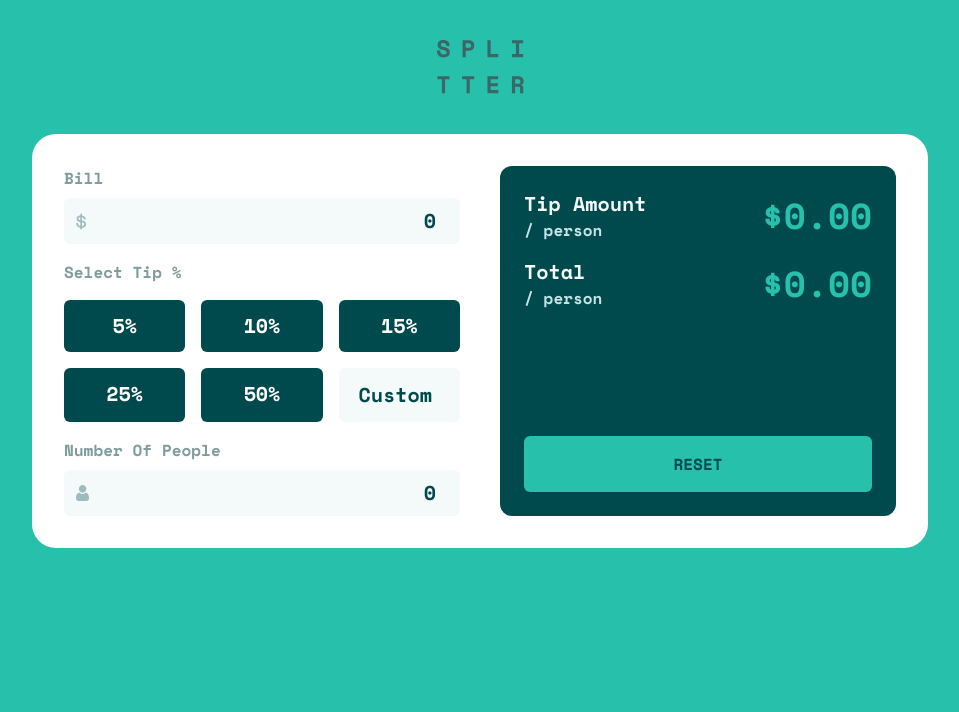
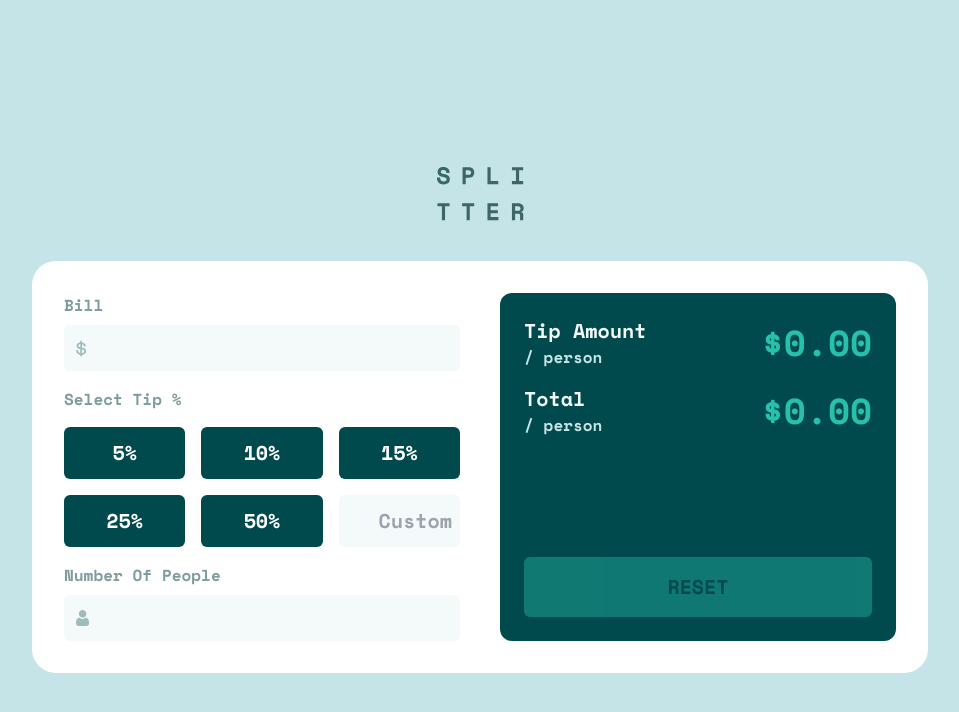
Before and after one commit to dylan-dot-c/tip-generator, a Vue app: page / in a window 1280 px wide. Shown: the top 712 px of the page, without its empty margins (160-1119 px from the left). Built offline with nearby package versions, Linux system fonts and the light colour scheme.

Commit message:
fixed all the weird issues I had

```diff
--- a/src/App.vue
+++ b/src/App.vue
@@ -1,35 +1,28 @@
 <script setup lang="ts">
-import HeaderLogo from './components/HeaderLogo.vue'
-import IconInput from './components/IconInput.vue'
-import TipSummary from './components/TipSummary.vue'
-import { ref, onMounted } from 'vue'
-import useFormStore from './stores/form'
+import HeaderLogo from "./components/HeaderLogo.vue";
+import IconInput from "./components/IconInput.vue";
+import TipSummary from "./components/TipSummary.vue";
+import { ref, onMounted } from "vue";
+import useFormStore from "./stores/form";
 
-const tipVals = [5, 10, 15, 25, 50]
-const customValue = ref(0)
-const { data } = useFormStore()
-const customInput = ref<HTMLInputElement | null>(null)
+const tipVals = [5, 10, 15, 25, 50];
+const { data } = useFormStore();
+const customInput = ref<HTMLInputElement | null>(null);
 
 onMounted(() => {
-  console.log('Mounted', customInput)
+  console.log("Mounted", customInput);
   if (customInput.value) {
     // customInput.value.focus();
-    customInput.value.value = ''
+    customInput.value.value = "";
   }
-})
-
-const handleCustomClick = () => {
-  data.tipPercentage = 0
-  if (customInput.value) {
-    customInput.value.focus()
-    data.useCustom = true
-  }
-}
+});
 </script>
 
 <template>
   <HeaderLogo />
-  <main class="bg-white md:rounded-3xl rounded-t-3xl mt-10 xl:max-w-4xl m-auto p-8">
+  <main
+    class="bg-white md:rounded-3xl rounded-t-3xl rounded-b-none mt-10 xl:max-w-4xl m-auto p-8"
+  >
     <form
       class="space-y-4 md:space-y-0 md:grid md:grid-cols-2 md:gap-10"
       @submit.prevent
@@ -43,43 +36,29 @@ const handleCustomClick = () => {
         <div>
           <span class="mb-4 text-grayish-cyan">Select Tip %</span>
           <div class="grid grid-cols-2 gap-4 mt-4 md:grid-cols-3">
-            <label
+            <button
               v-for="number in tipVals"
               :key="number"
-              :for="'id' + number"
+              class="focus:outline-yellow-500 focus:outline-3 transition"
               :class="{
-                'bg-very-dark-cyan text-white': number !== data.tipPercentage,
-                'bg-strong-cyan text-very-dark-cyan': number == data.tipPercentage
+                'bg-strong-cyan text-very-dark-cyan': number == data.tipPercentage,
+                'bg-very-dark-cyan text-white': number != data.tipPercentage,
               }"
-              class="rounded-md text-center text-xl font-semibold w-full p-3 cursor-pointer transition"
+              @click="
+                data.tipPercentage = number;
+                data.useCustom = false;
+              "
             >
-              <input
-                type="radio"
-                :value="number"
-                :id="'id' + number"
-                name="tipVal"
-                v-model="data.tipPercentage"
-                class="hidden"
-                @click="data.useCustom = false"
-              />
-              <span class=""> {{ number }}% </span>
-            </label>
-            <div>
-              <input type="radio" name="tipVal" id="custom" :value="customValue" class="hidden" />
-              <label for="custom">
-                <span
-                  ><input
-                    v-model="data.customPercentage"
-                    type="number"
-                    name="custom"
-                    placeholder="Custom"
-                    id="custom"
-                    ref="customInput"
-                    @click="handleCustomClick"
-                    class="text-right text-very-dark-cyan text-xl p-3 w-full bg-very-light-cyan placeholder:text-very-dark-cyan placeholder:font-bold border border-transparent focus:border-strong-cyan outline-none rounded-md"
-                /></span>
-              </label>
-            </div>
+              {{ number }}%
+            </button>
+            <input
+              placeholder="Custom"
+              v-model="data.customPercentage"
+              @click="
+                data.useCustom = true;
+                data.tipPercentage = 0;
+              "
+            />
           </div>
         </div>
 
--- a/src/assets/main.css
+++ b/src/assets/main.css
@@ -10,6 +10,13 @@
     font-weight: 700;
   }
   body {
-    @apply bg-strong-cyan;
+    @apply bg-light-gray-cyan md:h-screen md:grid md:place-items-center;
+  }
+  button {
+    @apply rounded-md text-center text-xl font-semibold p-3 cursor-pointer transition;
+  }
+
+  input {
+    @apply p-2 pl-8 text-right w-full outline-none rounded-md text-xl font-space-mono text-very-dark-cyan font-bold bg-very-light-cyan cursor-pointer focus:border-strong-cyan focus:border;
   }
 }
--- a/src/components/IconInput.vue
+++ b/src/components/IconInput.vue
@@ -1,26 +1,27 @@
 <script setup lang="ts">
-import dollarIcon from '../assets/images/icon-dollar.svg'
-import personIcon from '../assets/images/icon-person.svg'
-import useFormData from '../stores/form'
-import { ref } from 'vue'
+import dollarIcon from "../assets/images/icon-dollar.svg";
+import personIcon from "../assets/images/icon-person.svg";
+import useFormData from "../stores/form";
+import { ref } from "vue";
 
 const icons = {
   dollar: dollarIcon,
-  person: personIcon
-}
+  person: personIcon,
+};
 
 type Props = {
-  icon: 'dollar' | 'person'
-  name: 'persons' | 'tipPercentage' | 'bill'
-  label: string
-}
+  icon: "dollar" | "person";
+  name: "persons" | "tipPercentage" | "bill";
+  label: string;
+};
 
-const props = defineProps<Props>()
-const { icon, name, label } = props
-const { data } = useFormData()
+const props = defineProps<Props>();
+const { icon, name, label } = props;
+const { data } = useFormData();
 
 // Generate a unique ID for the input
-const inputId = ref(`input-${name}-${Math.random().toString(36).substr(2, 9)}`)
+const inputId = ref(`input-${name}-${Math.random().toString(36).substr(2, 9)}`);
+const inputRef = ref<HTMLInputElement | null>(null);
 </script>
 
 <template>
@@ -33,6 +34,7 @@ const inputId = ref(`input-${name}-${Math.random().toString(36).substr(2, 9)}`)
       <img :src="icons[icon]" alt="" class="pl-3" />
     </span>
     <input
+      ref="inputRef"
       type="number"
       :name="name"
       v-model="data[name]"
@@ -40,7 +42,7 @@ const inputId = ref(`input-${name}-${Math.random().toString(36).substr(2, 9)}`)
       class="p-2 pl-8 text-right w-full outline-none rounded-md text-xl font-space-mono text-very-dark-cyan font-bold bg-very-light-cyan cursor-pointer focus:border-strong-cyan focus:border"
       :class="{
         'border-red-400 border': data.error[name],
-        'border border-transparent': !data.error[name]
+        'border border-transparent': !data.error[name],
       }"
     />
   </div>
--- a/src/components/TipSummary.vue
+++ b/src/components/TipSummary.vue
@@ -1,12 +1,14 @@
 <script setup lang="ts">
-import TipSummaryRow from './TipSummaryRow.vue'
-import useFormStore from '../stores/form'
+import TipSummaryRow from "./TipSummaryRow.vue";
+import useFormStore from "../stores/form";
 
-const info = useFormStore()
+const info = useFormStore();
 </script>
 
 <template>
-  <div class="bg-very-dark-cyan p-6 rounded-xl flex flex-col justify-between gap-6 h-full">
+  <div
+    class="bg-very-dark-cyan p-6 rounded-xl flex flex-col justify-between gap-6 h-full"
+  >
     <div class="space-y-4">
       <TipSummaryRow title="Tip Amount" :amount="info.tipPerPerson" />
       <TipSummaryRow title="Total" :amount="info.perPersonPay" />
@@ -14,8 +16,8 @@ const info = useFormStore()
 
     <div>
       <button
-        class="bg-strong-cyan text-very-dark-cyan w-full p-4 rounded-md text-center hover:bg-light-gray-cyan transition cursor-pointer"
-        @click="info.reset()"
+        class="bg-strong-cyan text-very-dark-cyan w-full p-4 rounded-md text-center hover:bg-light-gray-cyan transition cursor-pointer opacity-40 hover:opacity-100"
+        @click="info.reset"
       >
         RESET
       </button>
--- a/src/stores/form.ts
+++ b/src/stores/form.ts
@@ -2,10 +2,10 @@ import { defineStore } from 'pinia'
 import { computed, reactive } from 'vue'
 
 export interface FormData {
-  persons: number
+  persons: string
   tipPercentage: number
-  bill: number
-  customPercentage: number
+  bill: string
+  customPercentage: string
   useCustom: boolean
   error: {
     persons: string
@@ -17,18 +17,20 @@ export interface FormData {
 // global store for the application
 const useFormStore = defineStore('form-data', () => {
   const data = reactive<FormData>({
-    persons: 0,
+    persons: '',
     tipPercentage: 0,
-    bill: 0,
+    bill: '',
     useCustom: false,
-    customPercentage: 0,
+    customPercentage: '',
     error: {
       persons: '',
       tipPercentage: '',
       bill: ''
     }
   })
-
+  // global values
+  const bill = Number(data.bill)
+  const persons = Number(data.persons)
   // helper function
   const checkFinite = (value: number) => {
     if (value == 0 || !isFinite(value)) {
@@ -41,12 +43,12 @@ const useFormStore = defineStore('form-data', () => {
   const tipPerPerson = computed(() => {
     let percent = 0
     if (data.useCustom) {
-      percent = data.customPercentage
+      percent = Number(data.customPercentage)
     } else {
       percent = data.tipPercentage
     }
 
-    const value = (data.bill * percent) / 100 / data.persons
+    const value = (bill * percent) / 100 / persons
     if (value == Infinity) {
       data.error.persons = "Can't be zero"
     } else {
@@ -55,15 +57,15 @@ const useFormStore = defineStore('form-data', () => {
     return checkFinite(value)
   })
   const perPersonPay = computed(() => {
-    const value = data.bill / data.persons + tipPerPerson.value
+    const value = bill / persons + tipPerPerson.value
     return checkFinite(value)
   })
 
   const reset = () => {
-    data.persons = 0
+    data.persons = ''
     data.tipPercentage = 0
-    data.bill = 0
-    data.customPercentage = 0
+    data.bill = ''
+    data.customPercentage = ''
     data.useCustom = false
   }
 
```
